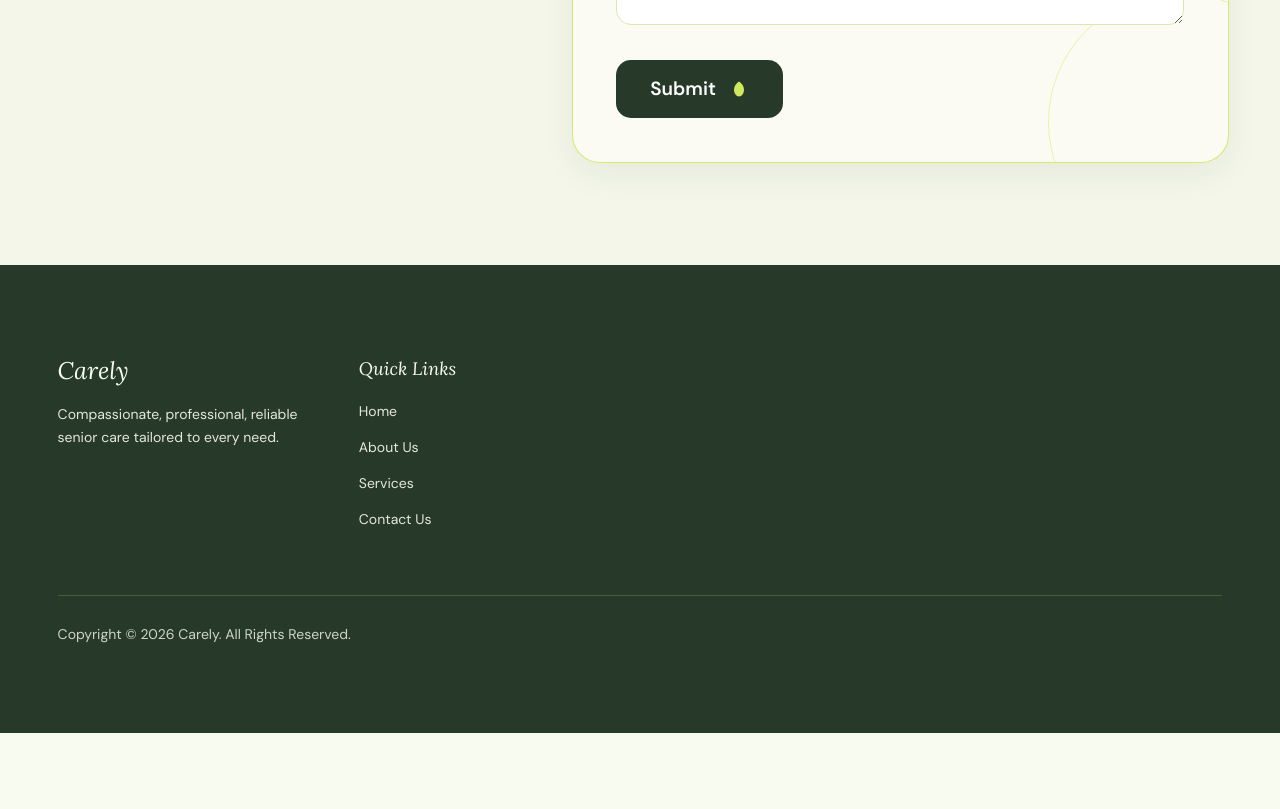
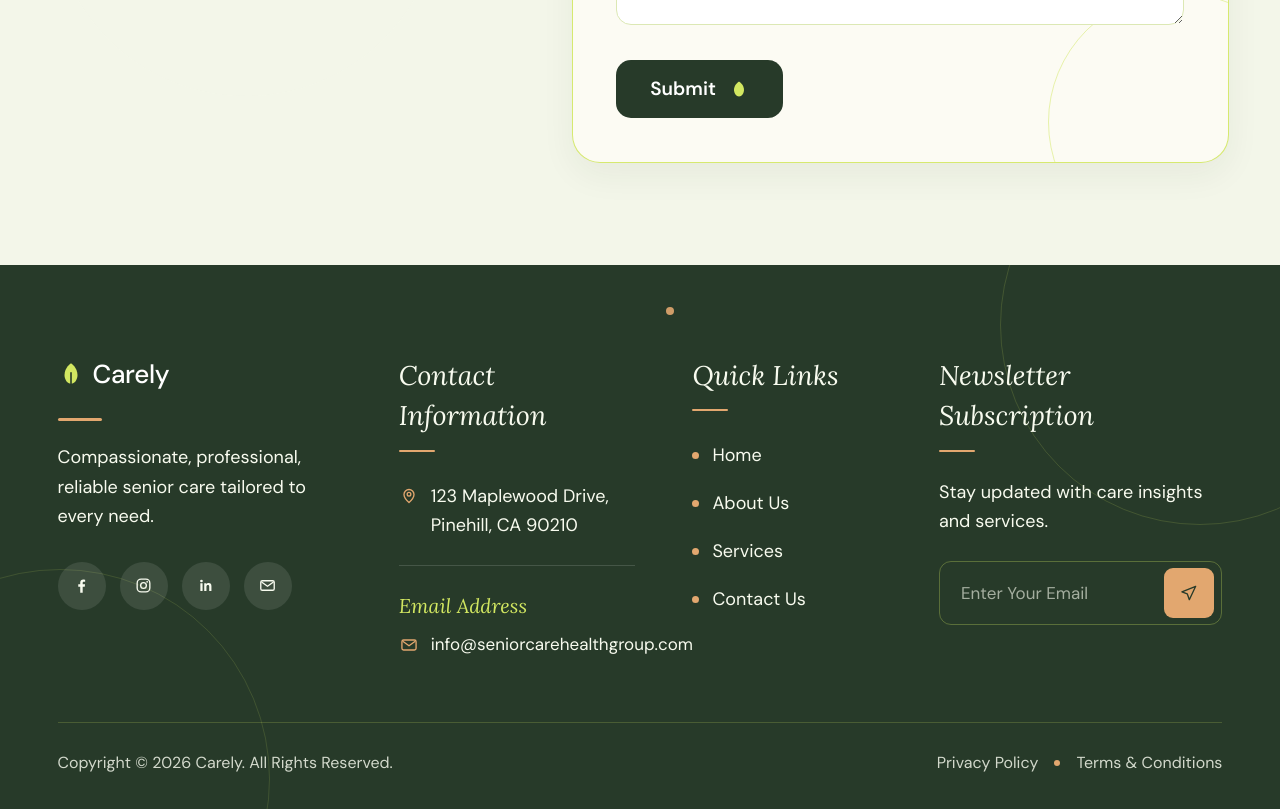
Before and after one commit to mohammadhusseinouza/seniorcarehealthgroup, a React (Vite) app: page / in a window 1280 px wide. Shown: the part 7980-8789 px from the top of the page. Before the commit the page ends 8713 px from the top, so only its background shows below. Built offline with nearby package versions, Linux system fonts and the light colour scheme.

Commit message:
feat: implement Carely footer

```diff
--- a/src/components/layout/Footer/Footer.tsx
+++ b/src/components/layout/Footer/Footer.tsx
@@ -1,35 +1,215 @@
+import type { FormEvent, ReactNode } from 'react'
 import { Link } from 'react-router-dom'
-import { footerLinkGroups } from '@/data/footer'
+import { LogoMark } from '@/components/icons/LogoMark'
+import { DecorativeRing } from '@/components/ui/DecorativeRing'
+import { footerContact, footerQuickLinks, footerSocialLinks } from '@/data/footer'
+
+const FacebookIcon = (
+  <svg width="19" height="19" viewBox="0 0 24 24" fill="currentColor" aria-hidden="true">
+    <path d="M13.5 21v-7.5h2.6l.4-3h-3V8.8c0-.9.3-1.5 1.6-1.5H16.6V4.6a21 21 0 0 0-2.3-.1c-2.3 0-3.9 1.4-3.9 4v2h-2.5v3h2.5V21z" />
+  </svg>
+)
+
+const InstagramIcon = (
+  <svg width="19" height="19" viewBox="0 0 24 24" fill="none" aria-hidden="true">
+    <rect x="4" y="4" width="16" height="16" rx="5" stroke="currentColor" strokeWidth={1.7} />
+    <circle cx="12" cy="12" r="3.6" stroke="currentColor" strokeWidth={1.7} />
+    <circle cx="16.6" cy="7.4" r="1.1" fill="currentColor" />
+  </svg>
+)
+
+const LinkedInIcon = (
+  <svg width="19" height="19" viewBox="0 0 24 24" fill="currentColor" aria-hidden="true">
+    <path d="M5.5 9h2.8v10H5.5zm1.4-4.4a1.7 1.7 0 1 1 0 3.4 1.7 1.7 0 0 1 0-3.4M10.4 9h2.7v1.4c.5-.9 1.6-1.6 3-1.6 2.3 0 3.4 1.4 3.4 4V19h-2.8v-5.6c0-1.3-.5-2-1.6-2-1.2 0-1.9.8-1.9 2V19h-2.8z" />
+  </svg>
+)
+
+const EmailIcon = (
+  <svg width="19" height="19" viewBox="0 0 24 24" fill="none" aria-hidden="true">
+    <rect x="3.5" y="6" width="17" height="12" rx="2" stroke="currentColor" strokeWidth={1.7} />
+    <path d="m4.5 7.5 7.5 5.5 7.5-5.5" stroke="currentColor" strokeWidth={1.7} strokeLinejoin="round" />
+  </svg>
+)
+
+const SOCIAL_ICONS: Record<string, ReactNode> = {
+  facebook: FacebookIcon,
+  instagram: InstagramIcon,
+  linkedin: LinkedInIcon,
+  email: EmailIcon,
+}
+
+const MapPinIcon = (
+  <svg width="20" height="20" viewBox="0 0 24 24" fill="none" aria-hidden="true" className="mt-[3px] shrink-0">
+    <path
+      d="M12 21s6-5.3 6-9.6A6 6 0 0 0 6 11.4C6 15.7 12 21 12 21Z"
+      stroke="#E2A76F"
+      strokeWidth={1.6}
+      strokeLinejoin="round"
+    />
+    <circle cx="12" cy="11" r="2.2" stroke="#E2A76F" strokeWidth={1.6} />
+  </svg>
+)
+
+const EnvelopeIcon = (
+  <svg width="20" height="20" viewBox="0 0 24 24" fill="none" aria-hidden="true" className="shrink-0">
+    <rect x="3.5" y="6" width="17" height="12" rx="2" stroke="#E2A76F" strokeWidth={1.6} />
+    <path d="m4.5 7.5 7.5 5.5 7.5-5.5" stroke="#E2A76F" strokeWidth={1.6} strokeLinejoin="round" />
+  </svg>
+)
+
+const SendIcon = (
+  <svg width="20" height="20" viewBox="0 0 24 24" fill="none" aria-hidden="true">
+    <path d="M20 4 3.5 10.6l6.4 2.4L12.4 20 20 4Z" stroke="#273A29" strokeWidth={1.6} strokeLinejoin="round" />
+  </svg>
+)
+
+const socialLinkClasses =
+  'flex h-12 w-12 items-center justify-center rounded-full bg-white/10 text-carely-ivory transition-colors duration-200 hover:bg-carely-apricot hover:text-carely-deep focus-visible:outline focus-visible:outline-2 focus-visible:outline-offset-2 focus-visible:outline-carely-lime'
+
+/** No newsletter backend exists yet — this only prevents the page reload, no fake subscription claim. */
+function handleNewsletterSubmit(event: FormEvent<HTMLFormElement>) {
+  event.preventDefault()
+}
 
 export function Footer() {
   return (
-    <footer className="w-full overflow-hidden bg-carely-deep px-[clamp(24px,4.5vw,72px)] py-[clamp(64px,7vw,100px)] text-carely-ivory">
-      <div className="mx-auto grid w-full max-w-[1440px] gap-10 sm:grid-cols-2 lg:grid-cols-4">
-        <div>
-          <span className="font-editorial text-2xl">Carely</span>
-          <p className="mt-4 max-w-xs text-sm leading-relaxed text-carely-ivory/90">
+    <footer className="relative w-full overflow-hidden bg-carely-deep px-[clamp(24px,4.5vw,72px)] pt-[clamp(64px,7vw,100px)] pb-[34px]">
+      <DecorativeRing size={400} color="#D2E761" opacity={0.16} className="top-[-140px] right-[-120px]" />
+      <DecorativeRing size={420} color="#D2E761" opacity={0.14} className="bottom-[-180px] left-[-150px]" />
+      <span aria-hidden="true" className="absolute top-[42px] left-[52%] h-2 w-2 rounded-full bg-carely-apricot opacity-90" />
+
+      <div className="relative mx-auto max-w-[1440px]">
+        <div className="grid grid-cols-1 gap-[clamp(40px,4.5vw,70px)] min-[680px]:grid-cols-2 min-[1000px]:grid-cols-[1.2fr_1fr_0.8fr_1.2fr]">
+          {/* Brand */}
+          <div className="min-w-0">
+            <Link to="/" className="flex items-center gap-[9px] text-carely-white no-underline">
+              <LogoMark className="h-[26px] w-[26px]" />
+              <span className="text-[26px] font-medium tracking-[-0.015em]">Carely</span>
+            </Link>
+
+            <span aria-hidden="true" className="mt-6 mb-[22px] block h-[3px] w-11 rounded-full bg-carely-apricot" />
+
+            <p className="m-0 max-w-[320px] text-lg leading-[1.65] text-carely-ivory">
               Compassionate, professional, reliable senior care tailored to every need.
+            </p>
+
+            <ul className="m-0 mt-[30px] flex list-none gap-[14px] p-0">
+              {footerSocialLinks.map((social) => {
+                const icon = SOCIAL_ICONS[social.id]
+                return (
+                  <li key={social.id}>
+                    {social.href ? (
+                      <a href={social.href} aria-label={social.label} className={socialLinkClasses}>
+                        {icon}
+                      </a>
+                    ) : (
+                      <button type="button" aria-label={`${social.label} (link coming soon)`} className={socialLinkClasses}>
+                        {icon}
+                      </button>
+                    )}
+                  </li>
+                )
+              })}
+            </ul>
+          </div>
+
+          {/* Contact Information */}
+          <div className="min-w-0">
+            <h2 className="m-0 font-editorial text-[27px] font-normal text-carely-ivory">Contact Information</h2>
+            <span aria-hidden="true" className="mt-[14px] mb-[30px] block h-0.5 w-9 rounded-full bg-carely-apricot" />
+
+            <p className="m-0 flex gap-3 text-lg leading-[1.6] text-carely-ivory">
+              {MapPinIcon}
+              <span>
+                {footerContact.addressLines[0]}
+                <br />
+                {footerContact.addressLines[1]}
+              </span>
+            </p>
+
+            <span aria-hidden="true" className="my-[26px] block h-px bg-white/[0.14]" />
+
+            <p className="m-0 mb-3 font-editorial text-xl text-carely-lime">Email Address</p>
+            <p className="m-0 flex items-center gap-3 text-[17px] text-carely-ivory">
+              {EnvelopeIcon}
+              <a href={`mailto:${footerContact.email}`} className="text-carely-ivory no-underline transition-colors duration-200 hover:text-carely-lime">
+                {footerContact.email}
+              </a>
             </p>
           </div>
 
-        {footerLinkGroups.map((group) => (
-          <div key={group.heading}>
-            <h3 className="font-editorial text-lg">{group.heading}</h3>
-            <ul className="mt-4 flex flex-col gap-3">
-              {group.links.map((link) => (
-                <li key={link.href}>
-                  <Link to={link.href} className="text-sm text-carely-ivory/90 hover:text-carely-apricot">
+          {/* Quick Links */}
+          <div className="min-w-0">
+            <h2 className="m-0 font-editorial text-[27px] font-normal text-carely-ivory">Quick Links</h2>
+            <span aria-hidden="true" className="mt-[14px] mb-[30px] block h-0.5 w-9 rounded-full bg-carely-apricot" />
+
+            <nav aria-label="Footer navigation">
+              <ul className="m-0 flex list-none flex-col gap-5 p-0">
+                {footerQuickLinks.map((link) => (
+                  <li key={link.href} className="flex items-center gap-[13px]">
+                    <span aria-hidden="true" className="h-[7px] w-[7px] shrink-0 rounded-full bg-carely-apricot" />
+                    <Link
+                      to={link.href}
+                      className="text-lg text-carely-ivory no-underline transition-colors duration-200 hover:text-carely-apricot"
+                    >
                       {link.label}
                     </Link>
                   </li>
                 ))}
               </ul>
-          </div>
-        ))}
+            </nav>
           </div>
 
-      <div className="mx-auto mt-16 w-full max-w-[1440px] border-t border-carely-lime/20 pt-7 text-sm text-carely-ivory/80">
-        <p>Copyright © 2026 Carely. All Rights Reserved.</p>
+          {/* Newsletter Subscription */}
+          <div className="min-w-0">
+            <h2 className="m-0 font-editorial text-[27px] font-normal text-carely-ivory">Newsletter Subscription</h2>
+            <span aria-hidden="true" className="mt-[14px] mb-[26px] block h-0.5 w-9 rounded-full bg-carely-apricot" />
+
+            <p className="m-0 mb-[26px] max-w-[320px] text-lg leading-[1.6] text-carely-ivory">
+              Stay updated with care insights and services.
+            </p>
+
+            <form
+              onSubmit={handleNewsletterSubmit}
+              className="flex h-16 max-w-[380px] items-center rounded-xl border border-carely-lime/30 p-[7px]"
+            >
+              <label className="flex flex-1 items-stretch self-stretch">
+                <span className="sr-only">Email address for newsletter</span>
+                <input
+                  type="email"
+                  name="newsletter"
+                  placeholder="Enter Your Email"
+                  className="h-full w-full border-0 bg-transparent px-[14px] font-sans text-[17px] text-carely-ivory outline-none placeholder:text-carely-ivory/60"
+                />
+              </label>
+              <button
+                type="submit"
+                aria-label="Subscribe"
+                className="flex h-[50px] w-[50px] shrink-0 items-center justify-center rounded-[9px] bg-carely-apricot transition-colors duration-200 hover:bg-carely-lime focus-visible:outline focus-visible:outline-2 focus-visible:outline-offset-2 focus-visible:outline-carely-lime"
+              >
+                {SendIcon}
+              </button>
+            </form>
+          </div>
+        </div>
+
+        <span aria-hidden="true" className="mb-7 block h-px bg-carely-lime/20" style={{ marginTop: 'clamp(48px,5vw,80px)' }} />
+
+        <div className="flex flex-wrap items-center justify-between gap-x-8 gap-y-[14px]">
+          <p className="m-0 text-base text-carely-ivory/[0.82]">Copyright © 2026 Carely. All Rights Reserved.</p>
+          <p className="m-0 flex items-center gap-4 text-base">
+            <Link to="/privacy-policy" className="text-carely-ivory/[0.82] no-underline transition-colors duration-200 hover:text-carely-apricot">
+              Privacy Policy
+            </Link>
+            <span aria-hidden="true" className="h-[6px] w-[6px] rounded-full bg-carely-apricot" />
+            <Link
+              to="/terms-and-conditions"
+              className="text-carely-ivory/[0.82] no-underline transition-colors duration-200 hover:text-carely-apricot"
+            >
+              Terms &amp; Conditions
+            </Link>
+          </p>
+        </div>
       </div>
     </footer>
   )
--- a/src/data/footer.ts
+++ b/src/data/footer.ts
@@ -1,13 +1,31 @@
-import type { FooterLinkGroup } from '@/types'
+import type { FooterSocialLink, NavLink } from '@/types'
 
-export const footerLinkGroups: FooterLinkGroup[] = [
-  {
-    heading: 'Quick Links',
-    links: [
-      { label: 'Home', href: '/' },
-      { label: 'About Us', href: '/about' },
-      { label: 'Services', href: '/services' },
-      { label: 'Contact Us', href: '/contact' },
-    ],
-  },
+export const footerQuickLinks: NavLink[] = [
+  { label: 'Home', href: '/' },
+  { label: 'About Us', href: '/about' },
+  { label: 'Services', href: '/services' },
+  { label: 'Contact Us', href: '/contact' },
 ]
+
+/**
+ * Facebook/Instagram/LinkedIn have no real profile URL anywhere in the
+ * project yet — `href` is left undefined rather than filled with an invented
+ * or placeholder "#" link, so Footer.tsx renders them as inert buttons until
+ * real URLs are supplied. Email is real and functional (mailto:).
+ */
+export const footerSocialLinks: FooterSocialLink[] = [
+  { id: 'facebook', label: 'Facebook' },
+  { id: 'instagram', label: 'Instagram' },
+  { id: 'linkedin', label: 'LinkedIn' },
+  { id: 'email', label: 'Email', href: 'mailto:info@seniorcarehealthgroup.com' },
+]
+
+/**
+ * Prototype placeholder business details (Navbar.dc.html / README) — no
+ * other approved address, email, or phone number exists anywhere in the
+ * project. Kept faithfully, but these are not verified real contact details.
+ */
+export const footerContact: { addressLines: readonly [string, string]; email: string } = {
+  addressLines: ['123 Maplewood Drive,', 'Pinehill, CA 90210'],
+  email: 'info@seniorcarehealthgroup.com',
+}
```
Also changed, not shown: src/types/index.ts (+5 -3 lines). Lines whose indentation alone changed are shown as unchanged.
